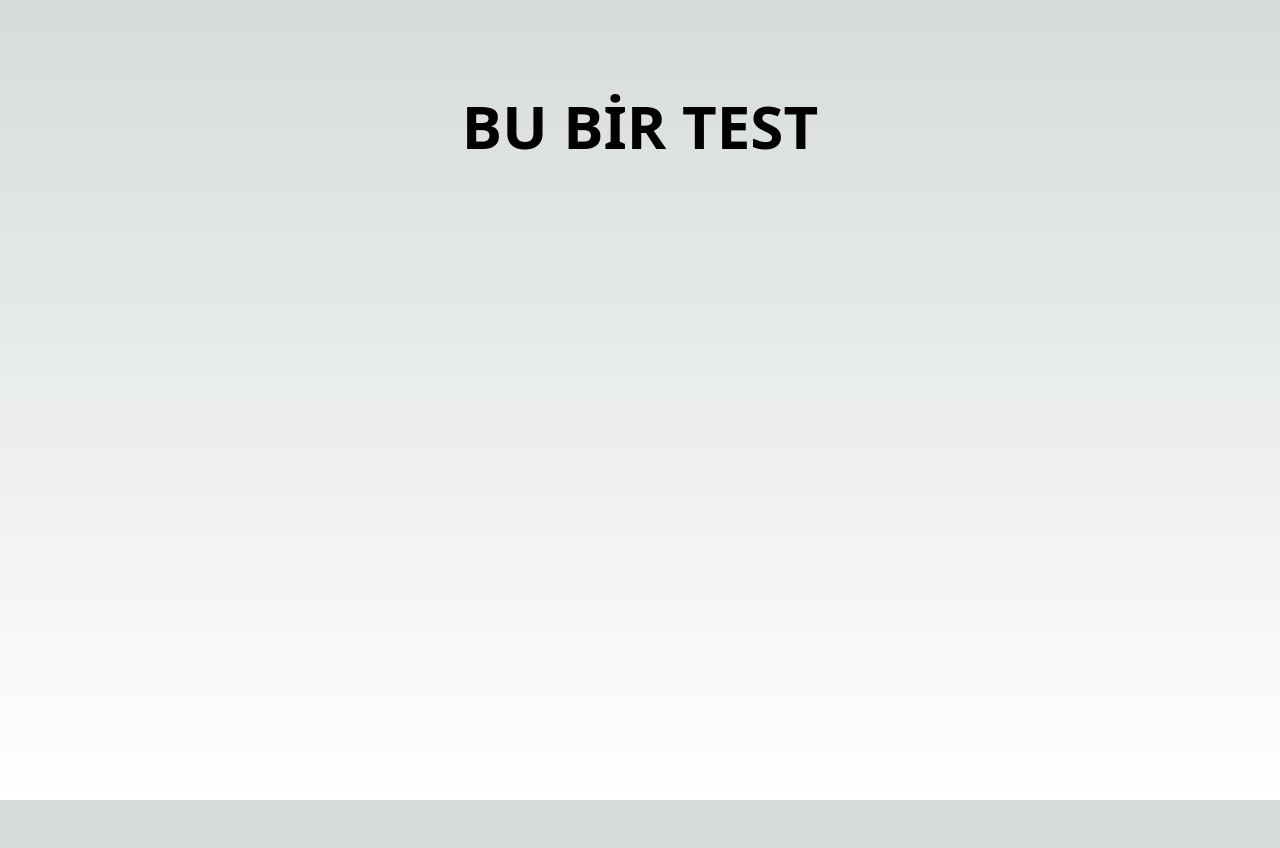
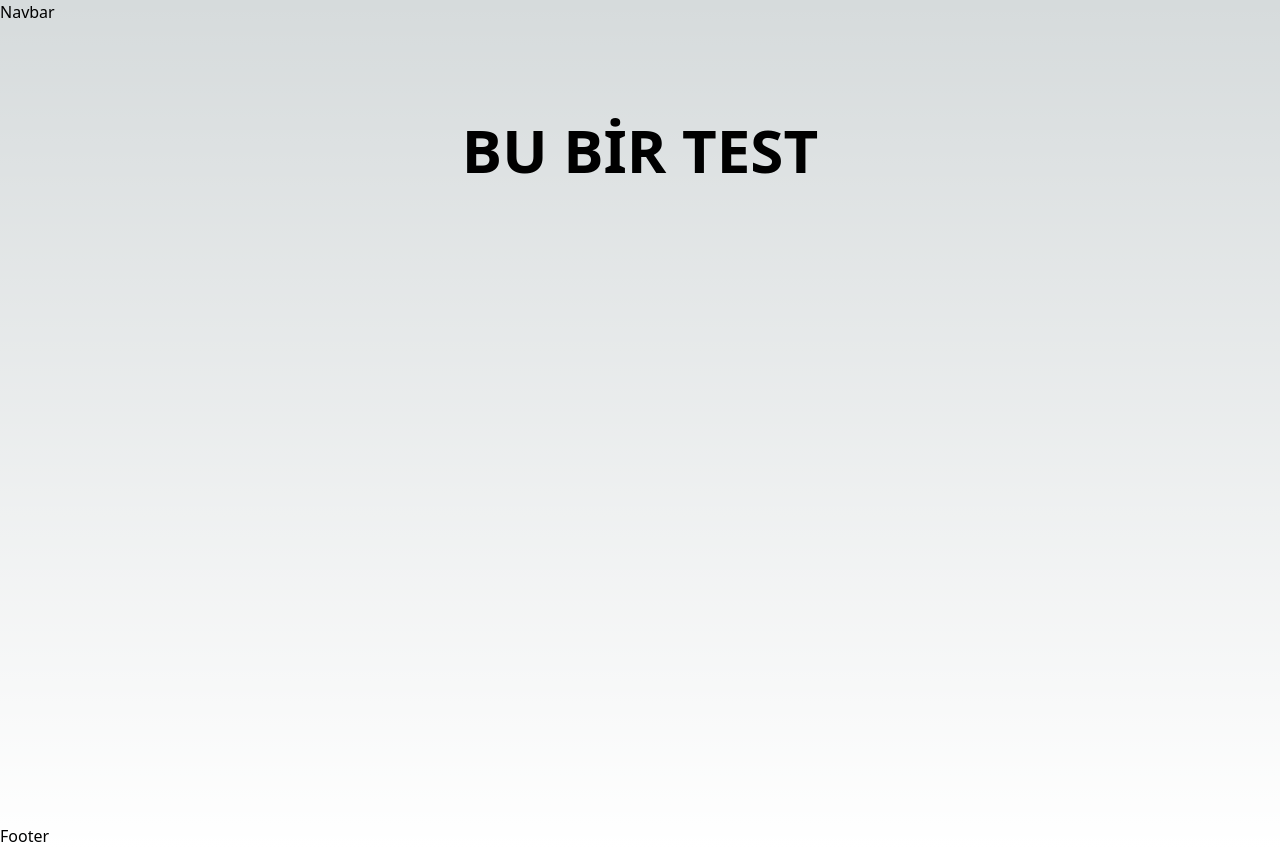
Before and after one commit to TarikSogukpinar/freelancehub, a Next.js app in the folder client/: page / in a window 1280 px wide. Before the commit the page ends 800 px from the top, so only its background shows below. Built offline with nearby package versions, Linux system fonts and the light colour scheme.

Commit message:
Navbar and Footer layout added.

```diff
--- /dev/null
+++ b/client/components/layout/footer/index.js
@@ -0,0 +1,5 @@
+import React from "react";
+
+export default function Footer() {
+  return <div>Footer</div>;
+}
--- /dev/null
+++ b/client/components/layout/navbar/index.js
@@ -0,0 +1,5 @@
+import React from "react";
+
+export default function Navbar() {
+  return <div>Navbar</div>;
+}
--- /dev/null
+++ b/client/layout/Layout.js
@@ -0,0 +1,15 @@
+import React from "react";
+import Navbar from "@/components/layout/navbar/index";
+import Footer from "@/components/layout/footer/index";
+
+const Layout = ({ children }) => {
+  return (
+    <React.Fragment>
+      <Navbar />
+      {children}
+      <Footer />
+    </React.Fragment>
+  );
+};
+
+export default Layout;
--- a/client/pages/_app.js
+++ b/client/pages/_app.js
@@ -1,5 +1,10 @@
-import '@/styles/globals.css'
+import Layout from "@/layout/Layout";
+import "@/styles/globals.css";
 
 export default function App({ Component, pageProps }) {
-  return <Component {...pageProps} />
+  return (
+    <Layout>
+      <Component {...pageProps} />
+    </Layout>
+  );
 }
```
